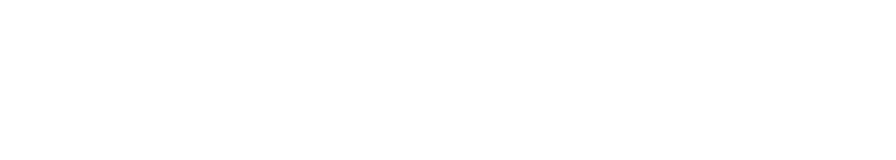
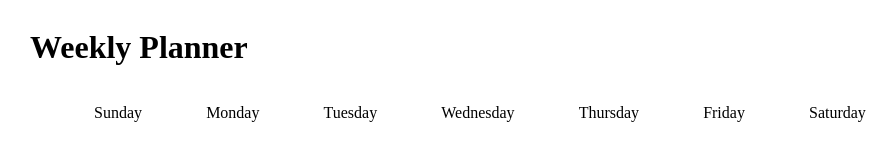
Before and after one commit to daisyyoo/Hackathon, a website: page index.html in a window 1280 px wide. Shown: the whole page, without its empty margins (160-1056 px from the left). Drawn offline with Linux system fonts and the light colour scheme.

Commit message:
html skeleton done for the first two rows

```diff
--- a/index.html
+++ b/index.html
@@ -7,6 +7,50 @@
   <link rel="stylesheet" href="styles.css">
 </head>
 <body>
+  <header>
+    <div class="container">
+      <div class="row">
+        <div class="column-full">
+          <h1>Weekly Planner</h1>
+        </div>
+      </div>
+    </div>
+  </header>
+  <main>
+    <div class="container">
+      <div class="row">
+        <div class="column-full weekday-spacing">
+          <div class="day">
+            <p>Sunday</p>
+          </div>
+          <div class="day">
+            <p>Monday</p>
+          </div>
+          <div class="day">
+            <p>Tuesday</p>
+          </div>
+          <div class="day">
+            <p>Wednesday</p>
+          </div>
+          <div class="day">
+            <p>Thursday</p>
+          </div>
+          <div class="day">
+            <p>Friday</p>
+          </div>
+          <div class="day">
+            <p>Saturday</p>
+          </div>
+        </div>
+      </div>
+      <div class="row">
+
+      </div>
+      <div class="row">
+
+      </div>
+    </div>
+  </main>
   <script src="main.js"></script>
 </body>
 </html>
--- a/styles.css
+++ b/styles.css
@@ -0,0 +1,18 @@
+.container {
+  margin: 0 auto;
+  max-width: 900px;
+}
+
+.row {
+  display: flex;
+  flex-wrap: wrap;
+}
+
+.column-full {
+  flex-basis: 100%;
+}
+
+.weekday-spacing {
+  display: flex;
+  justify-content: space-evenly;
+}
```
